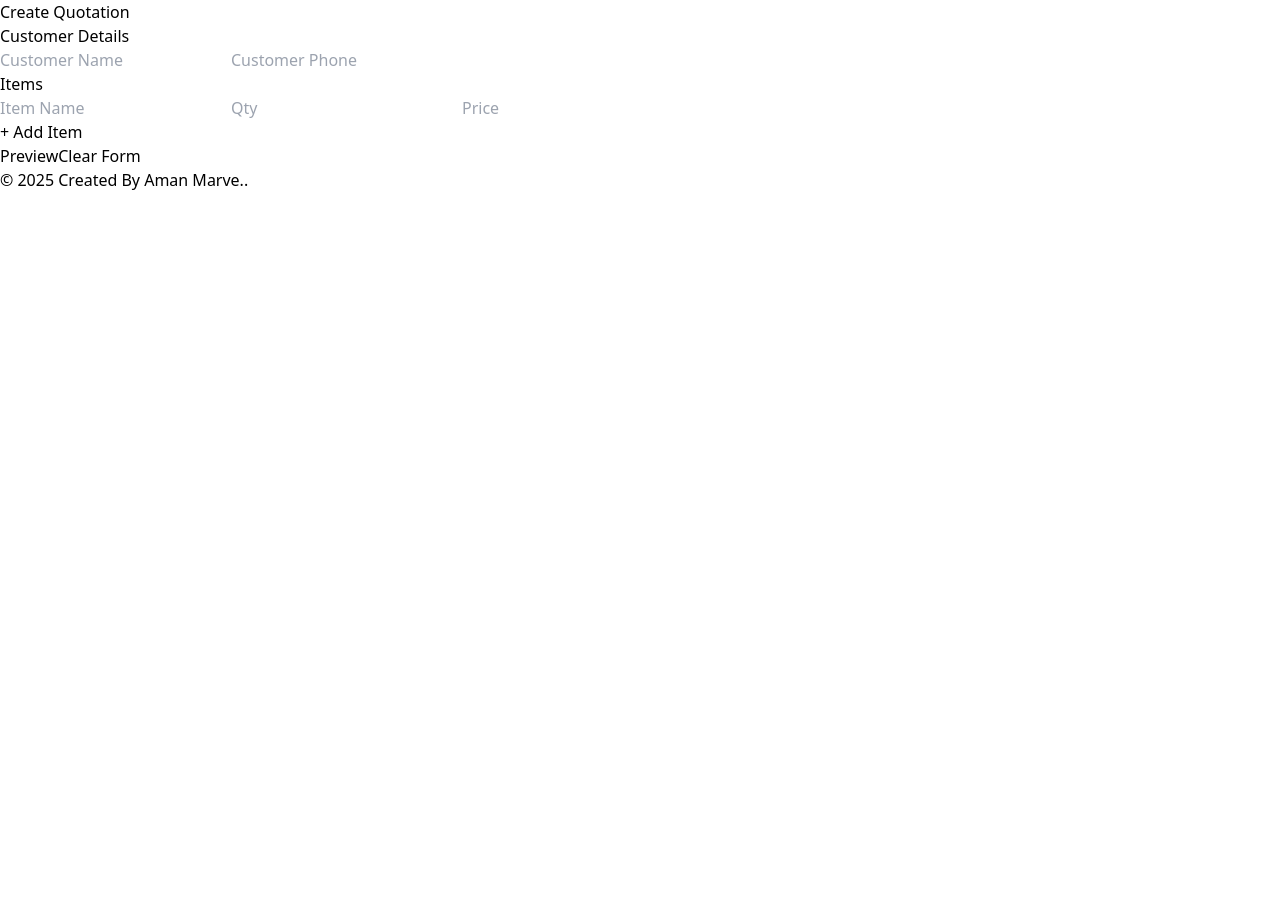
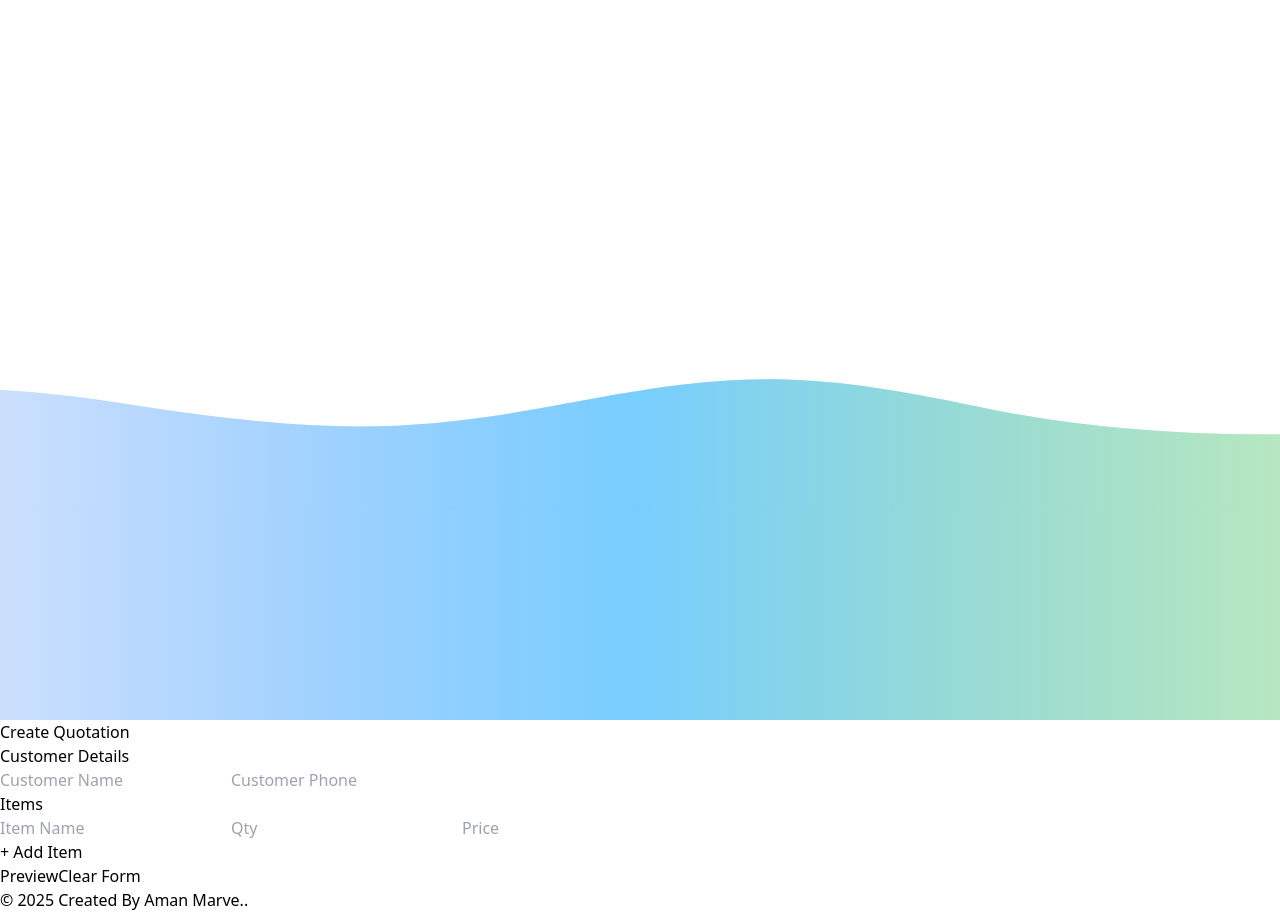
Before and after one commit to AmanMarve/quotation-app-mini-project-, a React (Vite) app: page / in a window 1280 px wide. Before the commit the page ends 800 px from the top, so only its background shows below. Built offline with nearby package versions, Linux system fonts and the light colour scheme.

Commit message:
all changes done

```diff
--- a/src/App.jsx
+++ b/src/App.jsx
@@ -3,11 +3,13 @@ import Home from "./pages/Home";
 import Footer from "./components/Footer";
 import QuotationPreview from "./components/QuotationPreview";
 import {Toaster} from 'react-hot-toast'
+import BackgroundComponent from './components/BackgroundComponent'
 
 function App() {
   return (
     <BrowserRouter>
     <Toaster />
+    <BackgroundComponent/>
       <div className="flex flex-col min-h-screen">
         <div className="flex-grow">
           <Routes>
--- /dev/null
+++ b/src/components/BackgroundComponent.jsx
@@ -0,0 +1,67 @@
+const BackgroundWave = () => {
+  return (
+    <div className="z-[-1] fixed inset-0 w-full h-full bg-[#0e4166]">
+      <svg
+        version="1.1"
+        xmlns="http://www.w3.org/2000/svg"
+        xmlnsXlink="http://www.w3.org/1999/xlink"
+        viewBox="0 0 1600 900"
+        preserveAspectRatio="xMidYMid slice"
+        className="absolute w-full h-full"
+      >
+        <defs>
+          <linearGradient id="bg">
+            <stop offset="0%" stopColor="rgba(130, 158, 249, 0.06)" />
+            <stop offset="50%" stopColor="rgba(76, 190, 255, 0.6)" />
+            <stop offset="100%" stopColor="rgba(115, 209, 72, 0.2)" />
+          </linearGradient>
+          <path
+            id="wave"
+            fill="url(#bg)"
+            d="M-363.852,502.589c0,0,236.988-41.997,505.475,0s371.981,38.998,575.971,0s293.985-39.278,505.474,5.859s493.475,48.368,716.963-4.995v560.106H-363.852V502.589z"
+          />
+        </defs>
+        <g>
+          <use xlinkHref="#wave" opacity="0.3">
+            <animateTransform
+              attributeName="transform"
+              attributeType="XML"
+              type="translate"
+              dur="10s"
+              values="270 230; -334 180; 270 230"
+              keyTimes="0; .5; 1"
+              keySplines="0.42, 0, 0.58, 1.0;0.42, 0, 0.58, 1.0"
+              repeatCount="indefinite"
+            />
+          </use>
+          <use xlinkHref="#wave" opacity="0.6">
+            <animateTransform
+              attributeName="transform"
+              attributeType="XML"
+              type="translate"
+              dur="8s"
+              values="-270 230;243 220;-270 230"
+              keyTimes="0; .6; 1"
+              keySplines="0.42, 0, 0.58, 1.0;0.42, 0, 0.58, 1.0"
+              repeatCount="indefinite"
+            />
+          </use>
+          <use xlinkHref="#wave" opacity="0.9">
+            <animateTransform
+              attributeName="transform"
+              attributeType="XML"
+              type="translate"
+              dur="6s"
+              values="0 230;-140 200;0 230"
+              keyTimes="0; .4; 1"
+              keySplines="0.42, 0, 0.58, 1.0;0.42, 0, 0.58, 1.0"
+              repeatCount="indefinite"
+            />
+          </use>
+        </g>
+      </svg>
+    </div>
+  );
+};
+
+export default BackgroundWave;
--- a/src/components/QuotationForm.jsx
+++ b/src/components/QuotationForm.jsx
@@ -49,7 +49,7 @@ const QuotationForm = () => {
   const clearForm = () => {
     setQuotation({
       customer: { name: "", phone: "" },
-      items: [{ name: "", qty: 1, price: 0 }],
+      items: [{ name: "", qty: "", price: "" }],
     });
     toast.success("Form Cleared");
   };
@@ -79,8 +79,8 @@ const QuotationForm = () => {
   };
 
   return (
-    <div className="p-4 max-w-lg mx-auto">
-      <h1 className="text-2xl font-bold text-center mb-4">Create Quotation</h1>
+    <div className="z-1 p-4 max-w-lg mx-auto">
+      <h1 className="text-2xl text-white font-bold text-center mb-4">Create Quotation</h1>
 
       <div className="bg-gray-100 p-4 rounded-lg shadow-md mb-4">
         <h2 className="text-xl font-semibold mb-2">Customer Details</h2>
--- a/src/components/QuotationPreview.jsx
+++ b/src/components/QuotationPreview.jsx
@@ -41,7 +41,7 @@ const QuotationPreview = () => {
   return (
     <div
       id="quotation-wrapper"
-      className="p-6 border shadow-lg max-w-2xl mx-auto"
+      className="p-6 z-1 bg-white border shadow-lg max-w-2xl mx-auto"
     >
       <div
         id="quotation-format"
@@ -91,13 +91,11 @@ const QuotationPreview = () => {
 
           <table className="w-full">
             <thead>
-              <tr className="sm:text-[13px] justify-center items-center text-[10px] italic">
-                <th className="-mt-1 border-b border-t border-black ">
-                  Particulars
-                </th>
-                <th className="-mt-1 border border-black">QTY</th>
-                <th className="-mt-1 border border-black ">Rate</th>
-                <th className="-mt-1 border-b border-t border-black">Amount</th>
+              <tr className="sm:text-[13px] pb-2 justify-center items-center text-[10px] italic">
+                <th className="border-b border-t border-black ">Particulars</th>
+                <th className="border border-black">QTY</th>
+                <th className="border border-black ">Rate</th>
+                <th className="border-b border-t border-black">Amount</th>
               </tr>
             </thead>
             <tbody className="min-h-[500px] text-center sm:text-[13px] text-[10px]">
@@ -139,9 +137,9 @@ const QuotationPreview = () => {
             )}
           </h2>
         </div>
-        <div className="flex sm:text-[18px] m-0 text-[12px] font-semibold justify-between items-center p-4 border-t border-black">
+        <div className="flex sm:text-[18px] m-0 text-[10px] font-semibold justify-between items-center p-2 border-t border-black">
           <p>Thank You...!</p>
-          <div className="flex sm:text-[18px] text-[12px] flex-col items-center justify-between gap-3 sm:gap-5">
+          <div className="flex sm:text-[18px] text-[10px] flex-col items-center justify-between gap-5 sm:gap-5">
             <p>Advik Enterprises</p>
             <p>Prop. Ganesh B. Derkar</p>
           </div>
```
